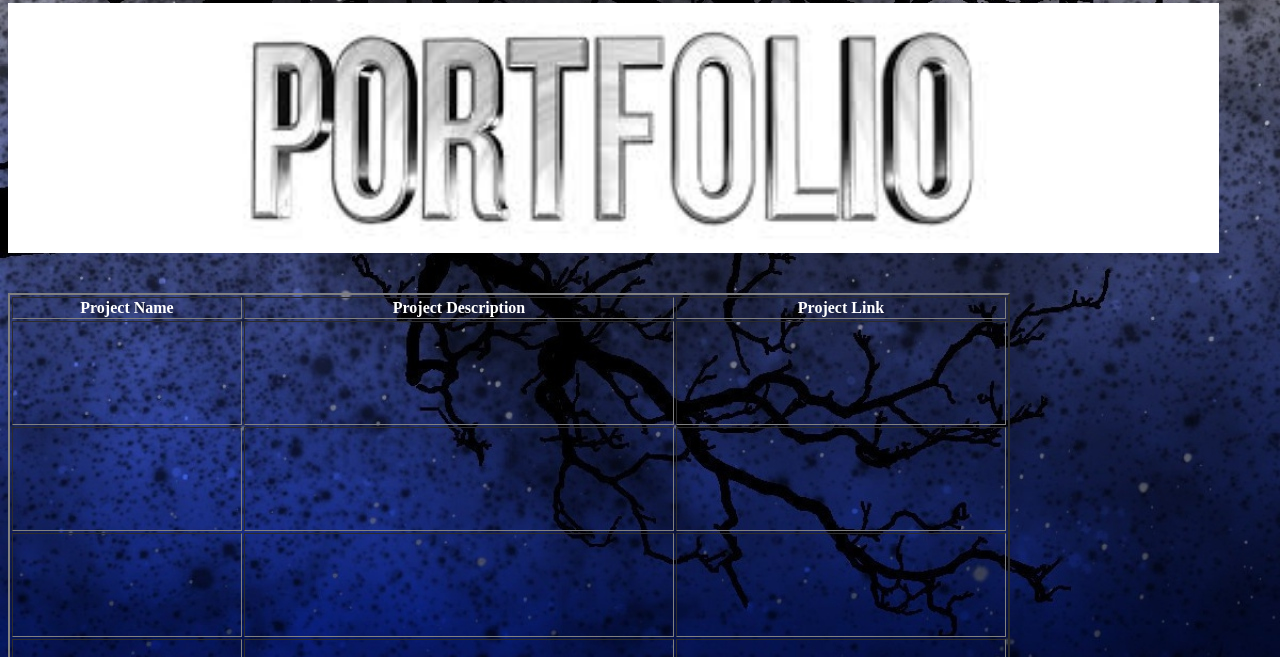
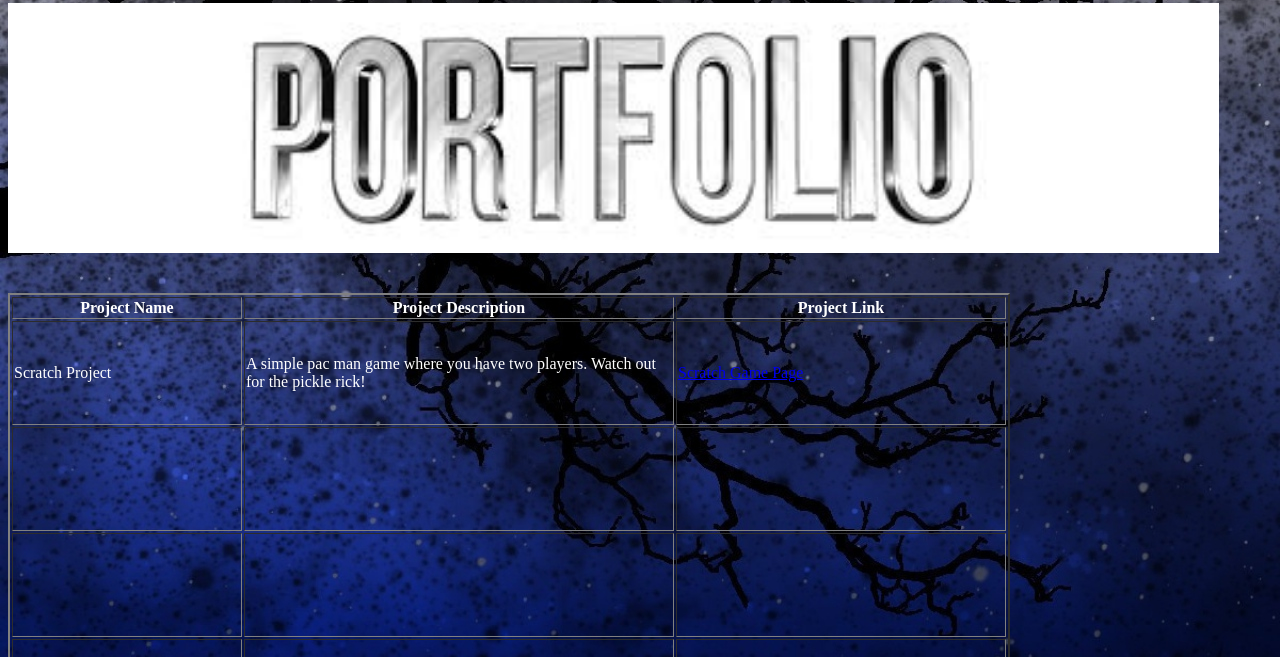
Before and after one commit to allanli4/CSP, a plain HTML site: page portfolio.html in a window 1280 px wide. Shown: the part 143-800 px from the top of the page. Drawn offline with Linux system fonts and the light colour scheme.

Commit message:
Update portfolio.html

```diff
--- a/portfolio.html
+++ b/portfolio.html
@@ -25,9 +25,10 @@
                 <th><b>Project Name</b></th><th><b>Project Description</b></th><th><b>Project Link</b></th>
             </tr>
             <tr>
-                <td height="100"></td>
-                <td></td>
-                <td></td>
+  <td height="100">Scratch Project</td>
+                <td>A simple pac man game where you have two players. Watch
+                    out for the pickle rick!</td>
+                <td><a href="https://scratch.mit.edu/projects/172691451/" target="_blank">Scratch Game Page</a></td>
             </tr>
             <tr>
                 <td height="100"></td>
```
